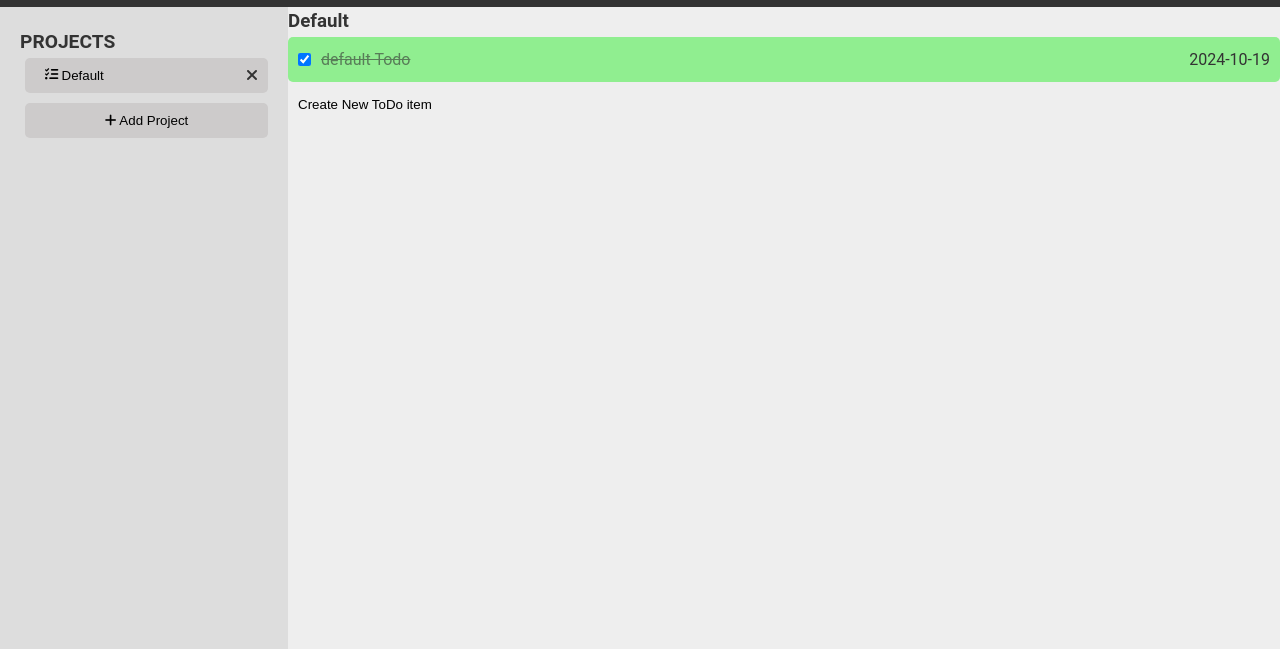
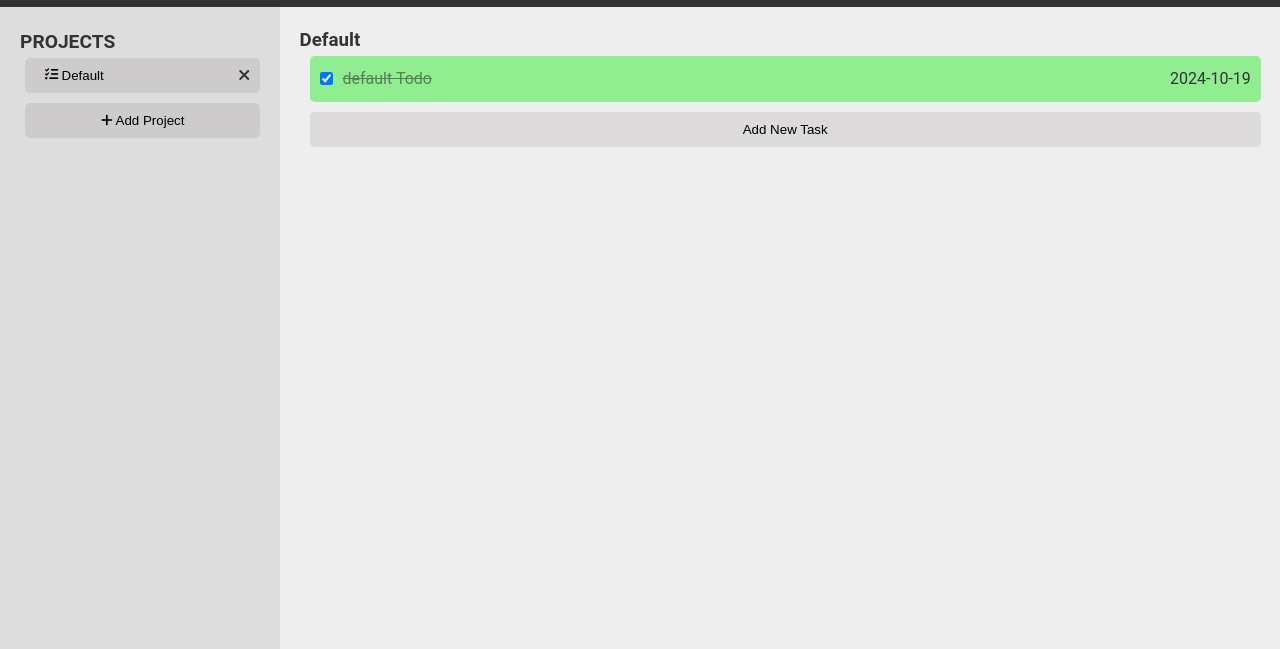
Before and after one commit to codedstrings/odin-ToDo, a website built with webpack: page src/template.html in a window 1280 px wide. Both pictures are taken after a click on the button "Default". Shown: the part 90-739 px from the top of the page. Built offline with nearby package versions, Linux system fonts and the light colour scheme.

Commit message:
feat(ui): update ui of taskview section
-also add hover effect for 'add new project btn'

```diff
--- a/src/assets/styles.css
+++ b/src/assets/styles.css
@@ -7,6 +7,7 @@
   --medium-priority: #ffe5b4;
   --low-priority: #90ee90;
   --button-color: rgba(57, 46, 46, 0.1);
+  --button-color-hover: rgba(57, 46, 46, 0.219);
 }
 /* reset */
 *,
@@ -126,6 +127,9 @@ body {
   background-color: var(--button-color);
   margin-left: 5px;
 }
+.button-add-project:hover{
+  background-color: var(--button-color-hover);
+}
 
 .add-project-popup {
   margin: 10px 5px 10px;
@@ -153,6 +157,18 @@ body {
 /* taskview */
 .content .taskview {
   flex: 4;
+  padding: 1.2rem;
+}
+.tasks-wrapper, .new-todo-btn-wrapper{
+  padding-left: 10px;
+}
+.new-todo-btn{
+  width: 100%;
+  margin-top: 5px;
+  background-color: var(--button-color);
+}
+.new-todo-btn:hover{
+  background-color: var(--button-color-hover);
 }
 /* The Modal (hidden by default) */
 .modal {
--- a/src/scripts/Modules/UI.js
+++ b/src/scripts/Modules/UI.js
@@ -126,7 +126,8 @@ export default class UI {
 
     // Create the "Create New ToDo" button
     let createNewTodoBtn = document.createElement("div");
-    createNewTodoBtn.innerHTML = `<button class="new-todo-btn">Create New ToDo item</button>`;
+    createNewTodoBtn.classList.add("new-todo-btn-wrapper");
+    createNewTodoBtn.innerHTML = `<button class="new-todo-btn">Add New Task</button>`;
     taskviewSection.appendChild(createNewTodoBtn);
 
     // Open the modal when "Create New ToDo" button is clicked
```
